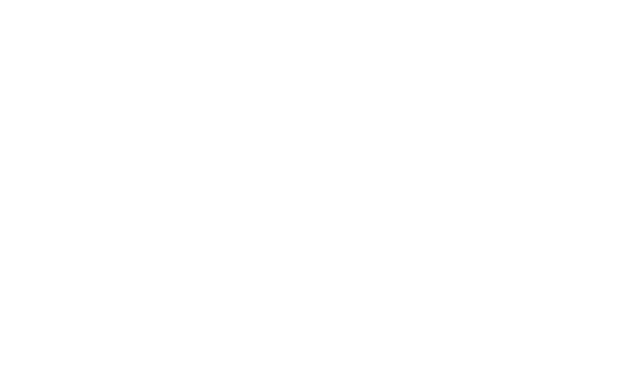
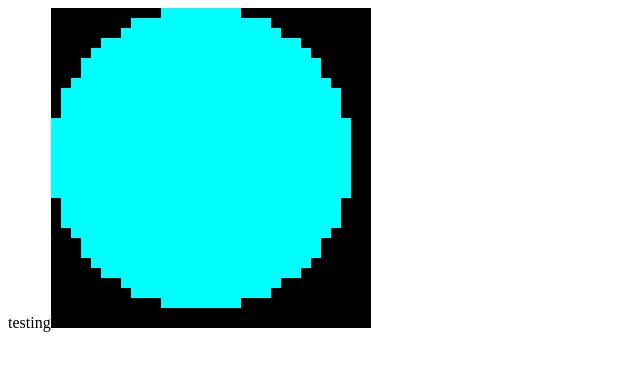
Before and after one commit to origamiimaster/fighter, a website with bundled scripts: page index.html in a window 1280 px wide. Shown: the whole page, without its empty margins (0-640 px from the left). Built offline with nearby package versions, Linux system fonts and the light colour scheme.

Commit message:
more stuff

```diff
--- a/index.html
+++ b/index.html
@@ -1,3 +1,11 @@
 <html>
-    <script src="./main.js"></script>
+
+<script src="./main.js" type="module">
+    // let scene
+</script>
+
+<body>
+    <test id="test">testing</test>
+</body>
+
 </html>
--- /dev/null
+++ b/js/object2d.js
@@ -0,0 +1,45 @@
+import { RGBA } from "./renderer.js";
+class Object2D {
+    constructor() {
+        this.points = [];
+        this.x = 0;
+        this.y = 0;
+    }
+}
+class Polygon {
+    constructor() {
+    }
+}
+class Rectangle extends Object2D {
+    constructor(height, width) {
+        super();
+        this.width = width;
+        this.height = height;
+        for (let i = 0; i < width; i++) {
+            this.points[i] = [];
+            for (let j = 0; j < height; j++) {
+                this.points[i][j] = new RGBA(0, 255, 255, 1);
+            }
+        }
+    }
+}
+class Circle extends Object2D {
+    constructor(r) {
+        super();
+        this.radius = r;
+        this.height = 2 * this.radius;
+        this.width = 2 * this.radius;
+        for (let x = 0; x < 2 * this.radius; x++) {
+            this.points[x] = [];
+            for (let y = 0; y < 2 * this.radius; y++) {
+                if (Math.floor(Math.pow((x - this.radius + 0.5), 2) + Math.pow((y - this.radius + 0.5), 2)) <= Math.pow(this.radius, 2)) {
+                    this.points[x][y] = new RGBA(0, 255, 255, 1);
+                }
+                else {
+                    this.points[x][y] = new RGBA(0, 0, 0, 1);
+                }
+            }
+        }
+    }
+}
+export { Object2D, Rectangle, Circle };
--- /dev/null
+++ b/js/object2d.ts
@@ -0,0 +1,58 @@
+import { Line, LineSegment } from "./line2d.js"
+import { RGBA } from "./renderer.js"
+import { Vector2D } from "./vector2d.js"
+class Object2D {
+    width: number
+    height: number
+    x: number
+    y: number
+    points: Array<Array<RGBA>> = []
+    constructor() {
+        this.x = 0
+        this.y = 0
+    }
+}
+class Polygon{
+    vertices: Array<Vector2D>
+    sides: Array<LineSegment>
+    constructor(points: Array<Vector2D>){
+        this.vertices = points
+        for (let i = 0; i < this.vertices.length -1; i++){
+            this.sides.push(new LineSegment(this.vertices[i], this.vertices[i+1]))
+        }
+    }
+
+}
+class Rectangle extends Object2D {
+    constructor(height: number, width: number) {
+        super()
+        this.width = width
+        this.height = height
+        for (let i = 0; i < width; i++) {
+            this.points[i] = []
+            for (let j = 0; j < height; j++) {
+                this.points[i][j] = new RGBA(0, 255, 255, 1)
+            }
+        }
+    }
+}
+class Circle extends Object2D {
+    radius: number
+    constructor(r: number) {
+        super()
+        this.radius = r
+        this.height = 2 * this.radius
+        this.width = 2 * this.radius
+        for (let x = 0; x < 2 * this.radius; x++) {
+            this.points[x] = []
+            for (let y = 0; y < 2 * this.radius; y++) {
+                if (Math.floor((x - this.radius + 0.5) ** 2 + (y - this.radius + 0.5) ** 2) <= this.radius ** 2) {
+                    this.points[x][y] = new RGBA(0, 255, 255, 1)
+                } else {
+                    this.points[x][y] = new RGBA(0, 0, 0, 1)
+                }
+            }
+        }
+    }
+}
+export { Object2D, Rectangle, Circle }
--- /dev/null
+++ b/js/renderer.js
@@ -0,0 +1,91 @@
+class Renderer {
+    constructor(element, height, width) {
+        this.height = height;
+        this.width = width;
+        this.screen = new Screen(width, height);
+        this.canvas = document.createElement("canvas");
+        this.canvas.height = height * 10;
+        this.canvas.width = width * 10;
+        element.appendChild(this.canvas);
+        this.context = this.canvas.getContext("2d");
+        this.context.scale(10, 10);
+    }
+    clear() {
+        this.screen.clear();
+    }
+    draw(object) {
+        this.screen.draw(object);
+    }
+    render() {
+        this.context.clearRect(0, 0, this.width, this.height);
+        for (let i = 0; i < this.width; i++) {
+            for (let j = 0; j < this.height; j++) {
+                this.context.fillStyle = this.screen.get(i, j);
+                this.context.fillRect(i, j, 1, 1);
+                // if (Math.random() * 2000 < 1)
+                //     this.screen.write(i, j, 255, 255, 255, 1)
+            }
+        }
+    }
+}
+class RGBA {
+    constructor(r, g, b, a) {
+        this.r = r;
+        this.g = g;
+        this.b = b;
+        this.a = a;
+    }
+    get() {
+        return `rgba(${this.r},${this.g},${this.b})`;
+    }
+    set(color) {
+        this.r = color.r;
+        this.g = color.g;
+        this.b = color.b;
+        this.a = color.a;
+    }
+    write(color) {
+        this.r = Math.min((this.r * (1 - color.a)) + (color.r * color.a), 255);
+        this.g = Math.min((this.g * (1 - color.a)) + (color.g * color.a), 255);
+        this.b = Math.min((this.b * (1 - color.a)) + (color.b * color.a), 255);
+    }
+}
+class Screen {
+    constructor(width, height) {
+        this.self = [];
+        this.height = height;
+        this.width = width;
+        for (let i = 0; i < width; i++) {
+            this.self[i] = [];
+            for (let j = 0; j < height; j++) {
+                this.self[i][j] = new RGBA(0, 0, 0, 1);
+            }
+        }
+    }
+    clear() {
+        for (let i = 0; i < this.width; i++) {
+            for (let j = 0; j < this.height; j++) {
+                this.self[i][j].set(new RGBA(0, 0, 0, 1));
+            }
+        }
+    }
+    get(x, y) {
+        return this.self[x][y].get();
+    }
+    set(x, y, r, g, b, a) {
+        this.self[x][y].set(new RGBA(r, g, b, a));
+    }
+    write(x, y, r, g, b, a) {
+        this.self[x][y].write(new RGBA(r, g, b, a));
+    }
+    draw(object) {
+        for (let x_scene = object.x, x_object = 0; x_scene < this.width && x_object < object.width; x_object++, x_scene++) {
+            for (let y_scene = object.y, y_object = 0; y_scene < this.height && y_object < object.height; y_object++, y_scene++) {
+                if (0 <= x_scene && 0 <= x_object && 0 <= y_scene && 0 <= y_object) {
+                    this.self[x_scene][y_scene].write(object.points[x_object][y_object]);
+                }
+            }
+        }
+    }
+}
+export { Renderer, RGBA };
--- /dev/null
+++ b/js/renderer.ts
@@ -0,0 +1,107 @@
+import { Object2D } from "./object2d.js"
+class Renderer {
+    screen: Screen;
+    canvas: HTMLCanvasElement
+    context: CanvasRenderingContext2D
+    height: number
+    width: number
+    constructor(element: HTMLElement, height: number, width: number) {
+        this.height = height
+        this.width = width
+        this.screen = new Screen(width, height);
+        this.canvas = document.createElement("canvas")
+        this.canvas.height = height * 10
+        this.canvas.width = width * 10
+        element.appendChild(this.canvas)
+        this.context = this.canvas.getContext("2d")
+        this.context.scale(10, 10)
+
+    }
+    clear() {
+        this.screen.clear()
+    }
+    draw(object: Object2D) {
+        this.screen.draw(object)
+    }
+    render() {
+        this.context.clearRect(0, 0, this.width, this.height)
+        for (let i = 0; i < this.width; i++) {
+            for (let j = 0; j < this.height; j++) {
+                this.context.fillStyle = this.screen.get(i, j)
+                this.context.fillRect(i, j, 1, 1)
+                // if (Math.random() * 2000 < 1)
+                //     this.screen.write(i, j, 255, 255, 255, 1)
+            }
+        }
+    }
+
+}
+
+
+class RGBA {
+    r: number;
+    g: number;
+    b: number;
+    a: number;
+    constructor(r: number, g: number, b: number, a: number) {
+        this.r = r
+        this.g = g
+        this.b = b
+        this.a = a
+    }
+    get() {
+        return `rgba(${this.r},${this.g},${this.b})`
+    }
+    set(color: RGBA) {
+        this.r = color.r
+        this.g = color.g
+        this.b = color.b
+        this.a = color.a
+    }
+    write(color: RGBA) {
+        this.r = Math.min((this.r * (1 - color.a)) + (color.r * color.a), 255)
+        this.g = Math.min((this.g * (1 - color.a)) + (color.g * color.a), 255)
+        this.b = Math.min((this.b * (1 - color.a)) + (color.b * color.a), 255)
+    }
+}
+class Screen {
+    self: Array<Array<RGBA>> = []
+    width: number
+    height: number
+    constructor(width: number, height: number) {
+        this.height = height
+        this.width = width
+        for (let i = 0; i < width; i++) {
+            this.self[i] = []
+            for (let j = 0; j < height; j++) {
+                this.self[i][j] = new RGBA(0, 0, 0, 1);
+            }
+        }
+    }
+    clear() {
+        for (let i = 0; i < this.width; i++) {
+            for (let j = 0; j < this.height; j++) {
+                this.self[i][j].set(new RGBA(0, 0, 0, 1));
+            }
+        }
+    }
+    get(x: number, y: number): string {
+        return this.self[x][y].get()
+    }
+    set(x: number, y: number, r: number, g: number, b: number, a: number) {
+        this.self[x][y].set(new RGBA(r, g, b, a))
+    }
+    write(x: number, y: number, r: number, g: number, b: number, a: number) {
+        this.self[x][y].write(new RGBA(r, g, b, a))
+    }
+    draw(object: Object2D) {
+        for (let x_scene = object.x, x_object = 0; x_scene < this.width && x_object < object.width; x_object++, x_scene++) {
+            for (let y_scene = object.y, y_object = 0;y_scene < this.height && y_object < object.height; y_object++, y_scene++) {
+                if (0 <= x_scene && 0 <= x_object  && 0 <= y_scene && 0 <= y_object){
+                    this.self[x_scene][y_scene].write(object.points[x_object][y_object])
+                }
+            }
+        }
+    }
+}
+export { Renderer, RGBA }
--- /dev/null
+++ b/js/scene.js
@@ -0,0 +1,17 @@
+import { Renderer } from "./renderer.js";
+class Scene {
+    constructor(location) {
+        this.objects = [];
+        this.renderer = new Renderer(location, 32, 32);
+    }
+    add(object) {
+        this.objects.push(object);
+    }
+    draw() {
+        this.renderer.clear();
+        this.objects.forEach(object => {
+            this.renderer.draw(object);
+        });
+    }
+}
+export { Scene };
--- /dev/null
+++ b/js/scene.ts
@@ -0,0 +1,19 @@
+import { Renderer } from "./renderer.js"
+import { Object2D } from "./object2d.js"
+class Scene {
+    renderer: Renderer;
+    constructor(location: HTMLElement) {
+        this.renderer = new Renderer(location, 32, 32)
+    }
+    objects: Array<Object2D> = []
+    add(object: Object2D) {
+        this.objects.push(object)
+    }
+    draw() {
+        this.renderer.clear()
+        this.objects.forEach(object => {
+            this.renderer.draw(object)
+        })
+    }
+}
+export { Scene }
--- a/js/test.js
+++ /dev/null
@@ -1,4 +0,0 @@
-const user = {
-    name: "Hayes",
-    id: 2
-};
--- a/js/twoDimension.js
+++ b/js/twoDimension.js
@@ -1,4 +1,8 @@
 class twoD {
     constructor() {
     }
+    static distance(v1, v2) {
+        return v1.distanceTo(v2);
+    }
 }
+export {};
--- a/js/vector2d.js
+++ b/js/vector2d.js
@@ -20,3 +20,4 @@ class Vector2D {
         return this.x * vector.x + this.y + vector.y;
     }
 }
+export { Vector2D };
--- a/js/vector2d.ts
+++ b/js/vector2d.ts
@@ -1,6 +1,6 @@
 class Vector2D {
-    x;
-    y;
+    x: number;
+    y: number;
     constructor(x: number, y: number) {
         this.x = x;
         this.y = y;
@@ -22,3 +22,4 @@ class Vector2D {
         return this.x * vector.x + this.y + vector.y;
     }
 }
+export { Vector2D }
--- a/main.js
+++ b/main.js
@@ -0,0 +1,34 @@
+// import Renderer from "./js/renderer.js"
+import { Scene } from "./js/scene.js"
+import { Rectangle,Circle } from "./js/object2d.js"
+let scene = new Scene(document.getElementById("test"))
+let rect = new Circle(15)//Rectangle(2, 4)
+console.log(rect)
+scene.add(rect)
+
+setInterval(() => {
+    scene.renderer.render()
+    scene.draw()
+}, 10)
+
+// setInterval(() => {
+//     rect.x += 1
+//     rect.y += 2
+// }, 1000)
+document.addEventListener('keydown', e => {
+    switch (e.key) {
+        case 'ArrowDown':
+            rect.y += 1
+            break
+        case 'ArrowUp':
+            rect.y -= 1
+            break
+        case 'ArrowLeft':
+            rect.x -= 1
+            break
+        case 'ArrowRight':
+            rect.x += 1
+            break
+
+    }
+})
```
Also changed, not shown: js/line2d.js (added, +25 -0 lines), js/line2d.ts (added, +40 -0 lines), js/test.ts (deleted, +0 -12 lines), js/twoDimension.ts (+7 -4 lines).
